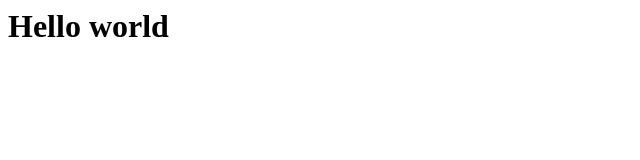
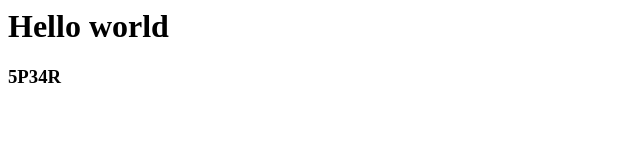
Before and after one commit to nxb1t/github-citest, a plain HTML site: page index.html in a window 1280 px wide. Shown: the full height of the page, 0-640 px from the left. Drawn offline with Linux system fonts and the light colour scheme.

Commit message:
Update index.html

```diff
--- a/index.html
+++ b/index.html
@@ -1,5 +1,6 @@
 <html>
   <body>
     <h1>Hello world</h1>
+    <h3>5P34R</h3>
   </body>
 </html>
```
